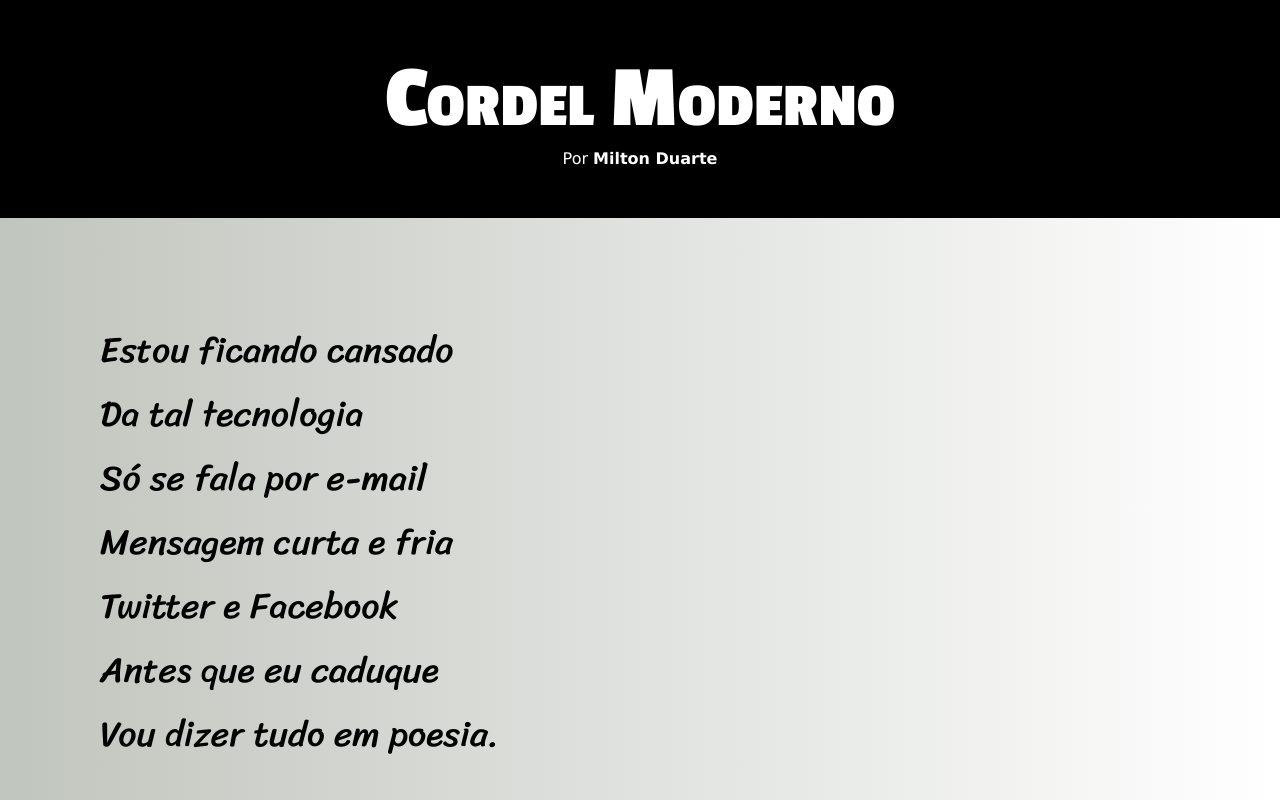
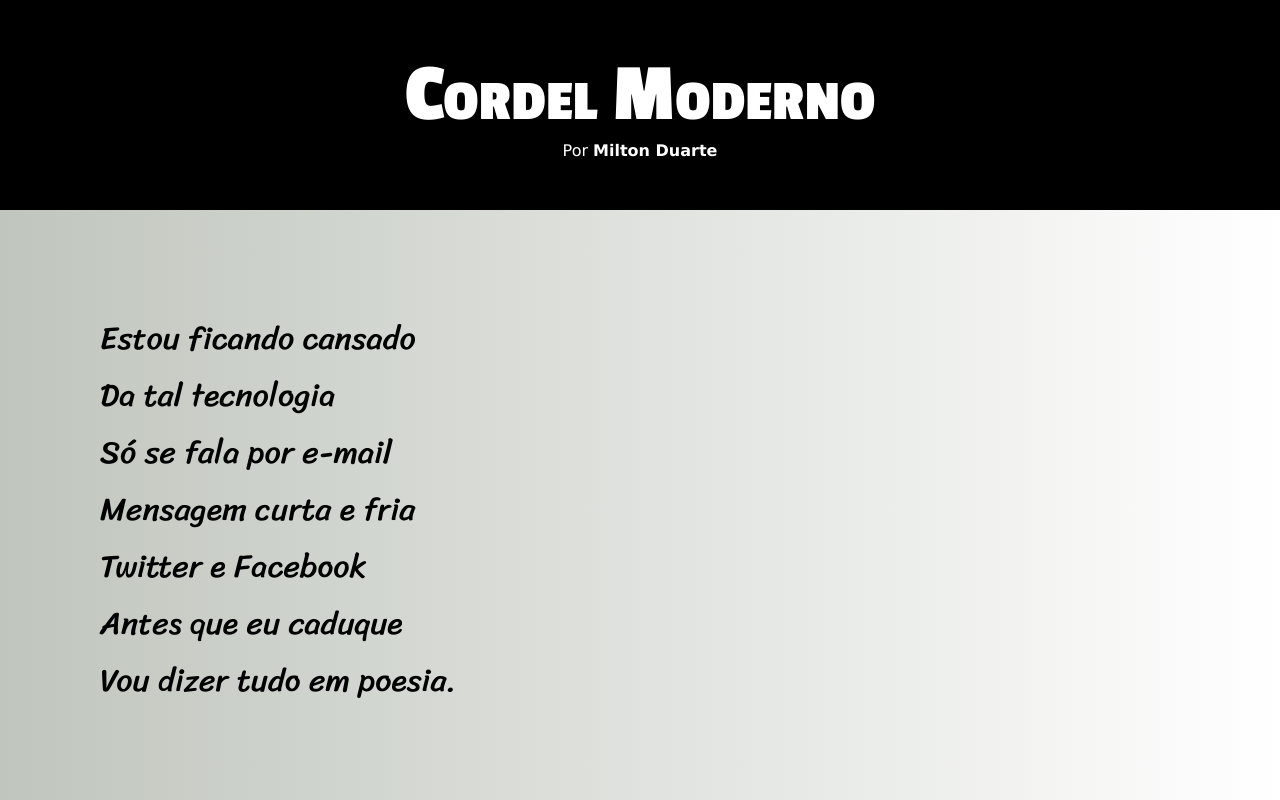
Before and after one commit to Higor-Emanuel-Ribeiro/Cordel-project, a plain HTML site: page index.html in a window 1280 px wide. Shown: the top 800 px of the page. Drawn offline with Linux system fonts and the light colour scheme.

Commit message:
Update style.css

```diff
--- a/estilo/style.css
+++ b/estilo/style.css
@@ -20,7 +20,7 @@ header {
 
 header > h1 {
     color: #ffffff;
-    font-size: 7vw;
+    font-size: 6.5vw;
     font-family: 'Passion One', cursive;
     font-variant: small-caps;
     text-align: center;
@@ -45,7 +45,7 @@ a:hover {
 
 main {
     font-family: 'Sriracha', cursive;
-    font-size: 2.8vw;
+    font-size: 2.5vw;
 }
 
 .normal {
```
